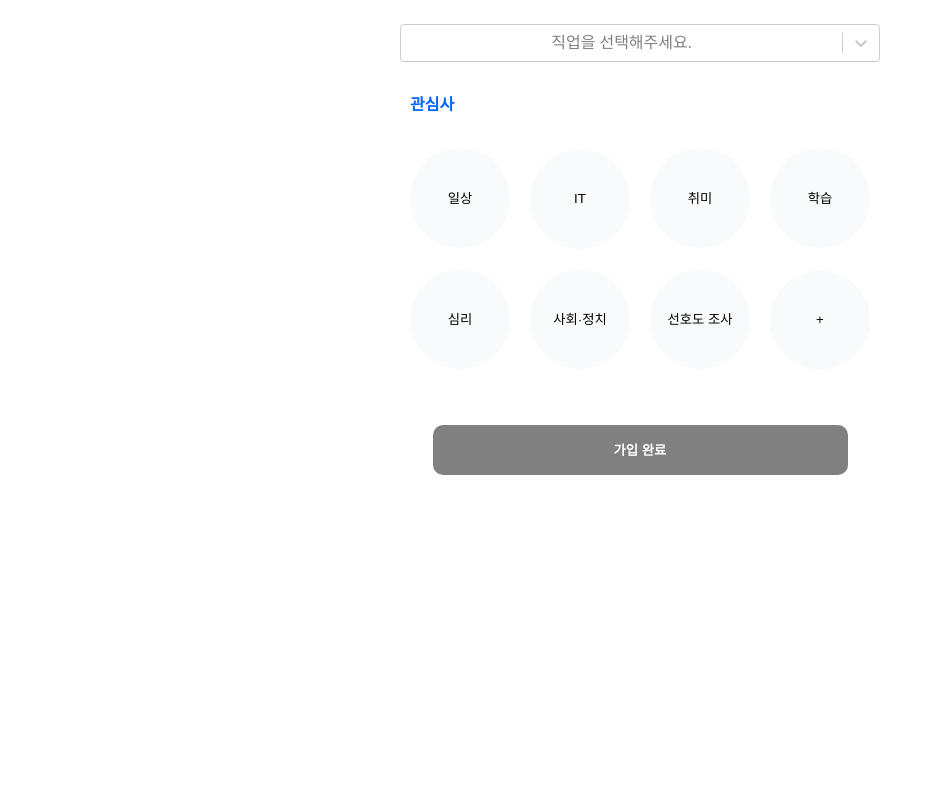
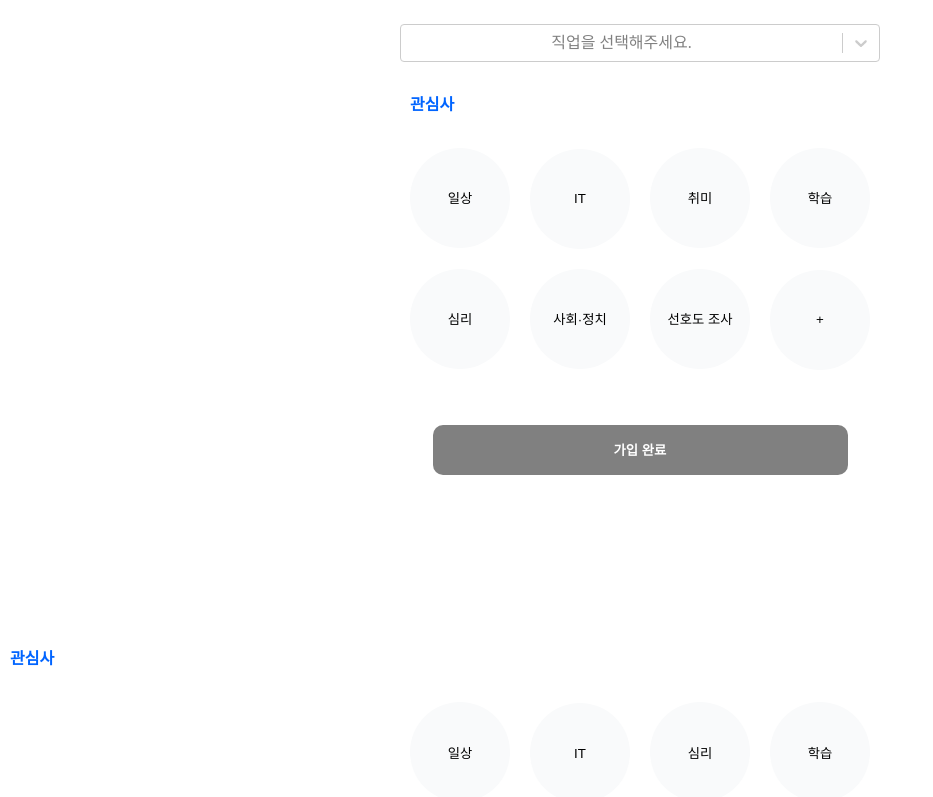
Before and after one commit to moka-team/mokaform-client, a React (Create React App) app: page /signup in a window 1280 px wide. Shown: the part 1784-2581 px from the top of the page, without its empty margins (0-933 px from the left). Before the commit the page ends 2400 px from the top, so only its background shows below. Built offline with nearby package versions, Linux system fonts and the light colour scheme.

Commit message:
feat: 관심사 토글 버튼
- 토글 버튼 배열 삭제 기능 구현중

```diff
--- /dev/null
+++ b/src/components/users/SignUp/PreferenceRow.jsx
@@ -0,0 +1,116 @@
+import React, { useState, useEffect } from "react";
+import { useRecoilState } from "recoil";
+import { Title, Row, Rows, PreferenceButton } from "./SignUpCSS";
+import { preferenceState } from "./SignUpState";
+
+export default function PreferenceRow() {
+  const interests = ["일상", "IT", "취미", "학습"];
+  const interests2 = ["심리", "사회·정치", "선호도 조사", "+"];
+
+  const [preference1Check, preference1CheckState] = useState(false);
+  const [preference2Check, preference2CheckState] = useState(false);
+  const [preference3Check, preference3CheckState] = useState(false);
+  const [preference4Check, preference4CheckState] = useState(false);
+  const [preference5Check, preference5CheckState] = useState(false);
+  const [preference6Check, preference6CheckState] = useState(false);
+  const [preference7Check, preference7CheckState] = useState(false);
+  const [preference8Check, preference8CheckState] = useState(false);
+
+  const ids = [
+    "DAILY_LIFE",
+    "IT",
+    "HOBBY",
+    "LEARNING",
+    "PSYCHOLOGY",
+    "SOCIAL_POLITICS",
+    "PREFERENCE_RESEARCH",
+    "interest_8",
+  ];
+
+  const [preference, setPreference] = useRecoilState(preferenceState);
+
+  const onCheckHandler1 = (e) => {
+    preference1CheckState(!preference1Check);
+    if (!preference1Check) {
+      setPreference([...preference, "DAILY_LIFE"]);
+    } else {
+      const index = preference.indexOf("DAILY_LIFE");
+      setPreference(
+        ...preference.slice(0, index),
+        ...preference.slice(index + 1)
+      );
+    }
+  };
+  const onCheckHandler2 = (e) => {
+    preference2CheckState(!preference2Check);
+    if (!preference2Check) {
+      setPreference([...preference, "IT"]);
+    } else {
+      const index = preference.indexOf("IT");
+
+      setPreference(
+        ...preference.slice(0, index),
+        ...preference.slice(index + 1)
+      );
+    }
+  };
+  const onCheckHandler3 = (e) => {
+    preference3CheckState(!preference3Check);
+    if (!preference3Check) {
+      setPreference([...preference, "PSYCHOLOGY"]);
+    } else {
+      const index = preference.indexOf("PSYCHOLOGY");
+
+      setPreference(
+        ...preference.slice(0, index),
+        ...preference.slice(index + 1)
+      );
+    }
+  };
+  const onCheckHandler4 = (e) => {
+    preference4CheckState(!preference4Check);
+
+    if (!preference4Check) {
+      setPreference([...preference, "LEARNING"]);
+    } else {
+      const index = preference.indexOf("LEARNING");
+
+      setPreference(
+        ...preference.slice(0, index),
+        ...preference.slice(index + 1)
+      );
+    }
+  };
+
+  console.log(preference);
+
+  return (
+    <>
+      <Title>관심사</Title>
+      <Rows>
+        <PreferenceButton
+          className={preference1Check ? "checked" : "unchecked"}
+          onClick={onCheckHandler1}
+        >
+          일상
+        </PreferenceButton>
+        <PreferenceButton
+          className={preference2Check ? "checked" : "unchecked"}
+          onClick={onCheckHandler2}
+        >
+          IT
+        </PreferenceButton>
+        <PreferenceButton
+          className={preference3Check ? "checked" : "unchecked"}
+          onClick={onCheckHandler3}
+        >
+          심리
+        </PreferenceButton>
+        <PreferenceButton
+          className={preference4Check ? "checked" : "unchecked"}
+          onClick={onCheckHandler4}
+        >학습</PreferenceButton>
+      </Rows>
+    </>
+  );
+}
--- a/src/components/users/SignUp/SignUpCSS.js
+++ b/src/components/users/SignUp/SignUpCSS.js
@@ -8,6 +8,30 @@ const Title = styled.h1`
   margin-bottom: 25px;
   color: #0064ff;
   font-weight: 700;
+`;
+
+const PreferenceButton = styled.button`
+  width: 100px;
+  height: 100px;
+  margin: 10px;
+  border: none;
+  border-radius: 50%;
+
+  &:hover {
+    transform: scale(1.1);
+  }
+
+  &.unchecked {
+    color: black;
+    font-weight: 400;
+    background-color: #f9fafb;
+  }
+
+  &.checked {
+    color: white;
+    font-weight: 600;
+    background-color: #0064ff;
+  }
 `;
 
 const Row = styled.button`
@@ -112,4 +136,5 @@ export {
   Button,
   Container,
   MainTitle,
+  PreferenceButton,
 };
--- a/src/components/users/SignUp/SignUpForm.jsx
+++ b/src/components/users/SignUp/SignUpForm.jsx
@@ -23,6 +23,7 @@ import { MainTitle, Rows, Button, Container } from "./SignUpCSS";
 import axios from "axios";
 import { Navigate } from "react-router-dom";
 import { alertTitleClasses } from "@mui/material";
+import PreferenceRow from "./PreferenceRow";
 
 export default function SignUpForm() {
   const signOptionRef = useRef(null);
@@ -142,6 +143,7 @@ export default function SignUpForm() {
         <Rows>
           <JobRow></JobRow>
           <InterestRow></InterestRow>
+
           <Button
             disabled={
               !(
@@ -158,6 +160,7 @@ export default function SignUpForm() {
           </Button>
         </Rows>
       </Container>
+      <PreferenceRow />
     </>
   );
 }
```
